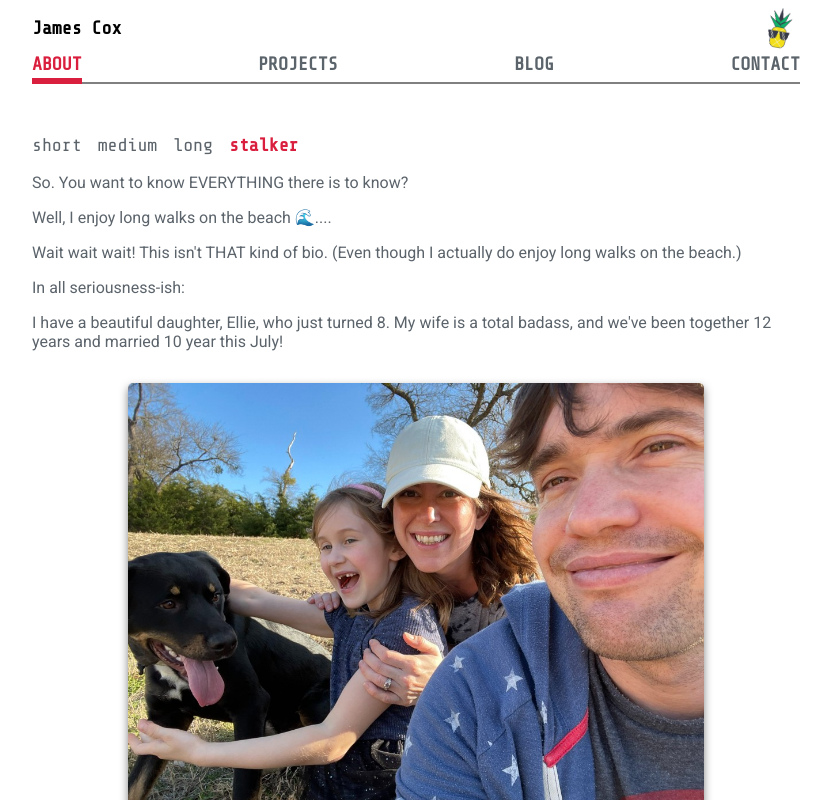
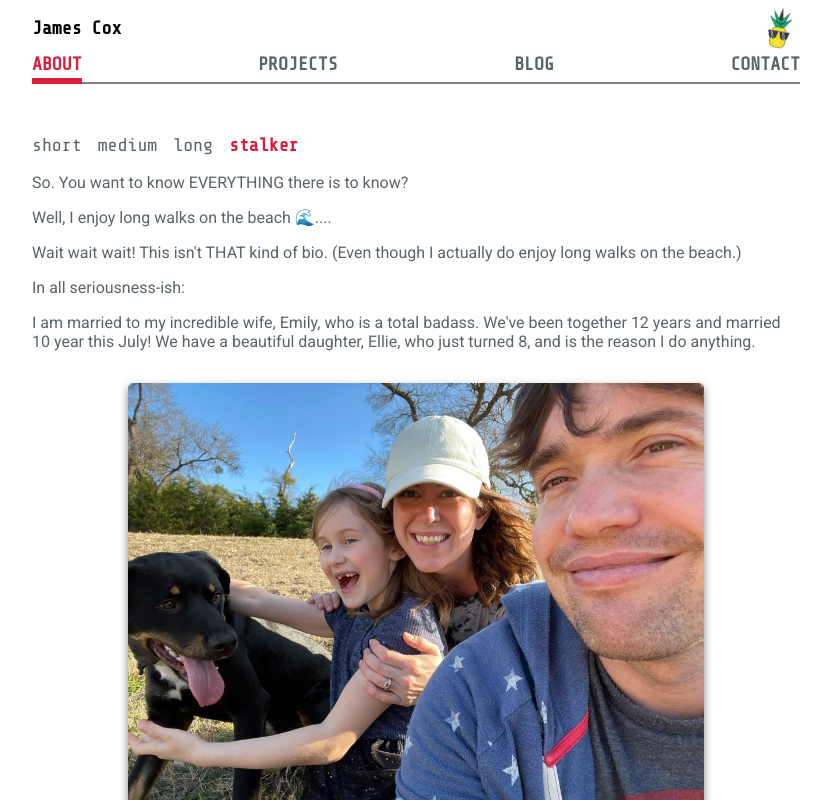
Before and after one commit to jamesncox/portfolio-v2, a React (Create React App) app: page / in a window 1280 px wide. Both pictures are taken after a click on the element "stalker". Shown: the top 800 px of the page, without its empty margins (224-1055 px from the left). Built offline with nearby package versions, Linux system fonts and the light colour scheme.

Commit message:
Update StalkerBio.js family section

```diff
--- a/src/components/about/StalkerBio.js
+++ b/src/components/about/StalkerBio.js
@@ -15,7 +15,7 @@ export default function StalkerBio() {
             <p className="text">Well, I enjoy long walks on the beach 🌊....</p>
             <p className="text">Wait wait wait! This isn't THAT kind of bio. (Even though I actually do enjoy long walks on the beach.)</p>
             <p className="text">In all seriousness-ish:</p>
-            <p className="text">I have a beautiful daughter, Ellie, who just turned 8. My wife is a total badass, and we've been together 12 years and married 10 year this July!</p>
+            <p className="text">I am married to my incredible wife, Emily, who is a total badass. We've been together 12 years and married 10 year this July! We have a beautiful daughter, Ellie, who just turned 8, and is the reason I do anything.</p>
 
             <div className="image-wrapper">
                 <ImageLoad
```
